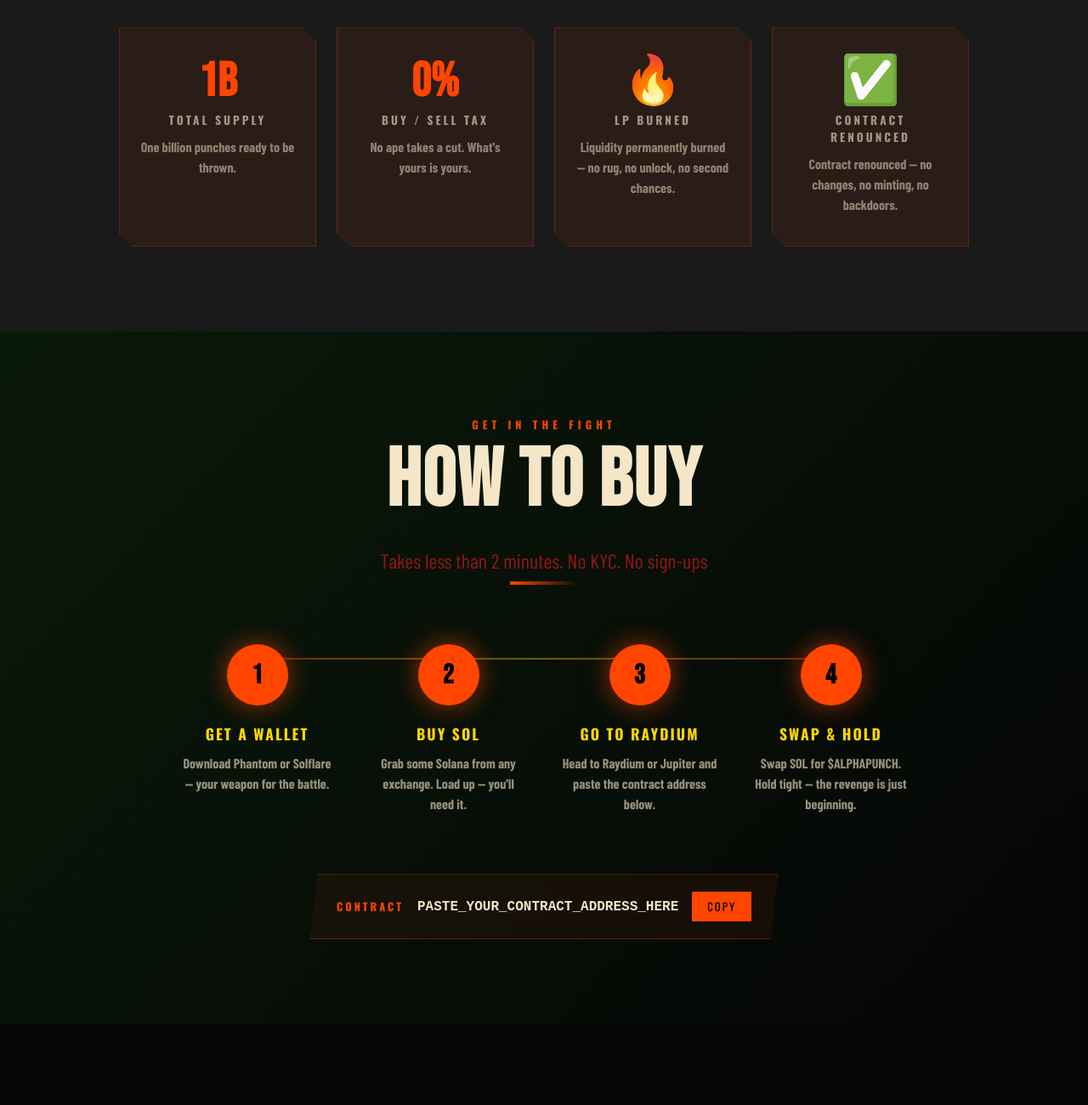
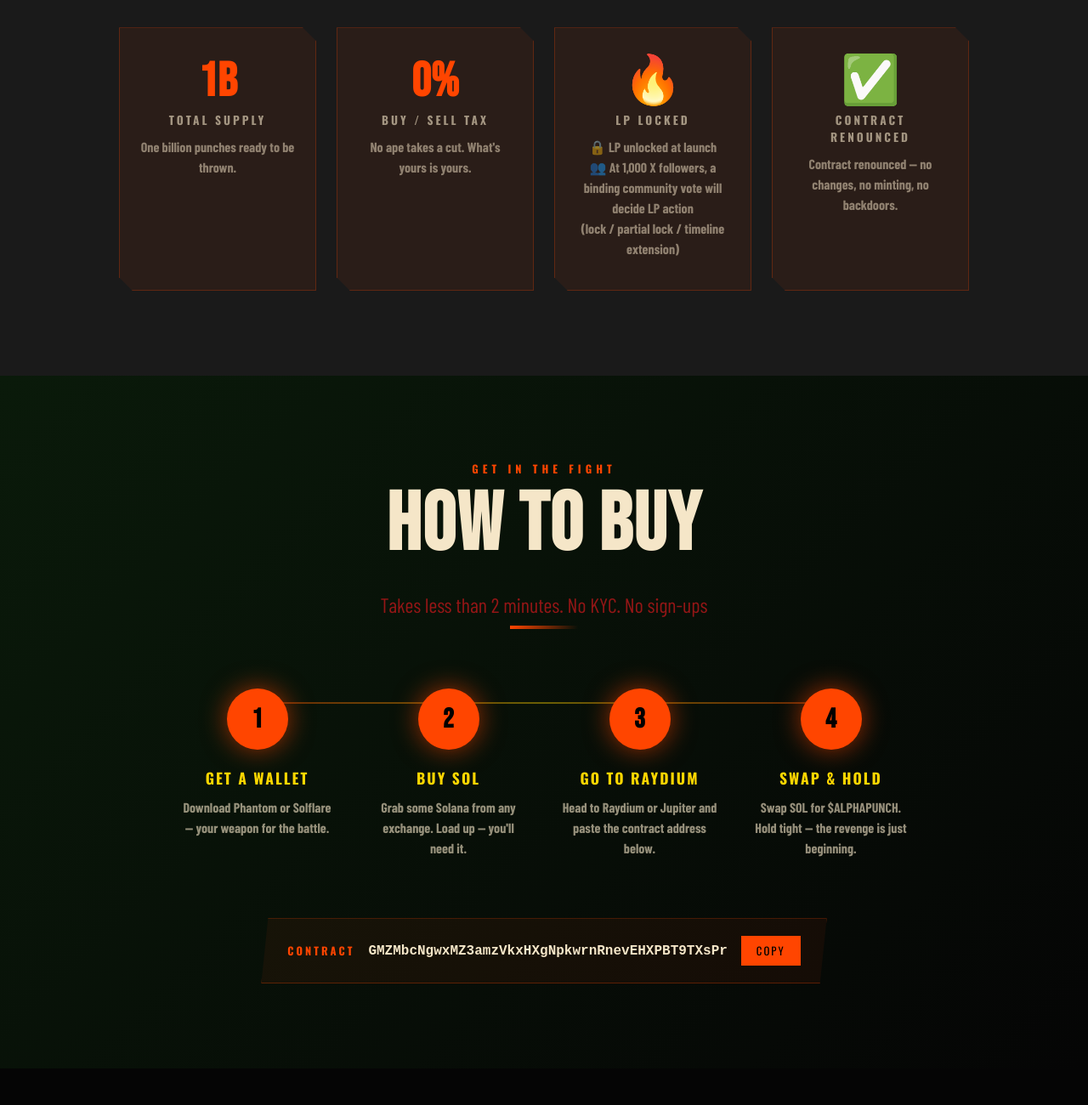
Before and after one commit to DeveshKumarGaur/alphapunch, a website: page index.html in a window 1280 px wide. Shown: the part 2760-4060 px from the top of the page at 85% size. Drawn offline with nearby package versions, Linux system fonts and the light colour scheme; a web font is replaced by a local one.

Commit message:
Update index for AlphaPunch launch

```diff
--- a/index.html
+++ b/index.html
@@ -101,9 +101,10 @@ it runs, it runs.</p>
     </div>
     <div class="toko-card reveal">
       <div class="num">🔥</div>
-      <div class="label">LP Burned</div>
-      <div class="desc">Liquidity permanently burned — no rug, no
-unlock, no second chances.</div>
+      <div class="label">LP Locked</div>
+      <div class="desc">🔒 LP unlocked at launch<br>
+👥 At 1,000 X followers, a binding community vote will decide LP action<br>
+(lock / partial lock / timeline extension)</div>
     </div>
     <div class="toko-card reveal">
       <div class="num">✅</div>
@@ -146,7 +147,7 @@ no backdoors.</div>
   <!-- ⚠️ Replace the value below with your real contract address -->
   <div class="ca-box reveal">
     <span class="ca-label">Contract</span>
-    <span class="ca-addr" id="ca">PASTE_YOUR_CONTRACT_ADDRESS_HERE</span>
+    <span class="ca-addr" id="ca">GMZMbcNgwxMZ3amzVkxHXgNpkwrnRnevEHXPBT9TXsPr</span>
     <button class="copy-btn" onclick="copyCA()">Copy</button>
   </div>
 </section>
```
